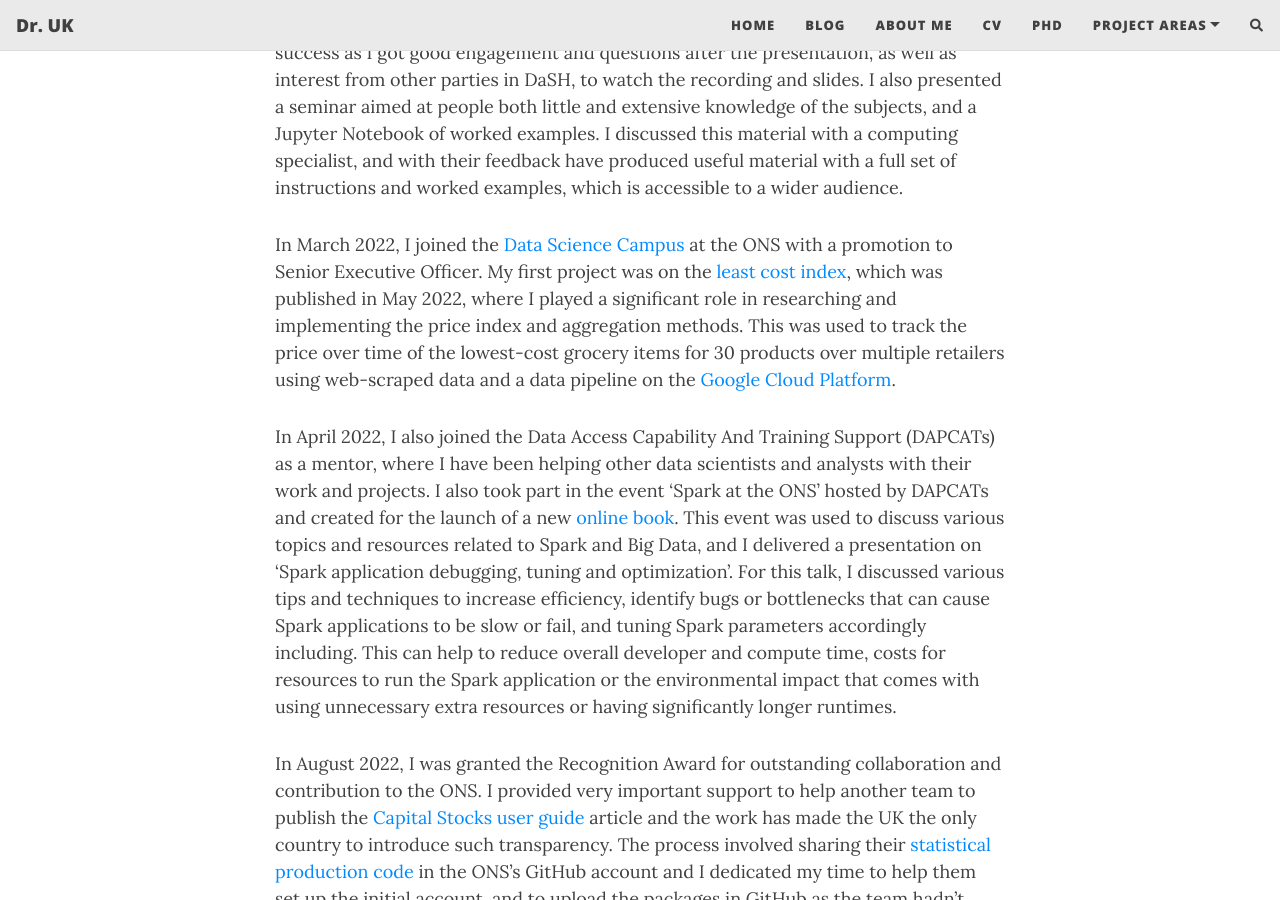
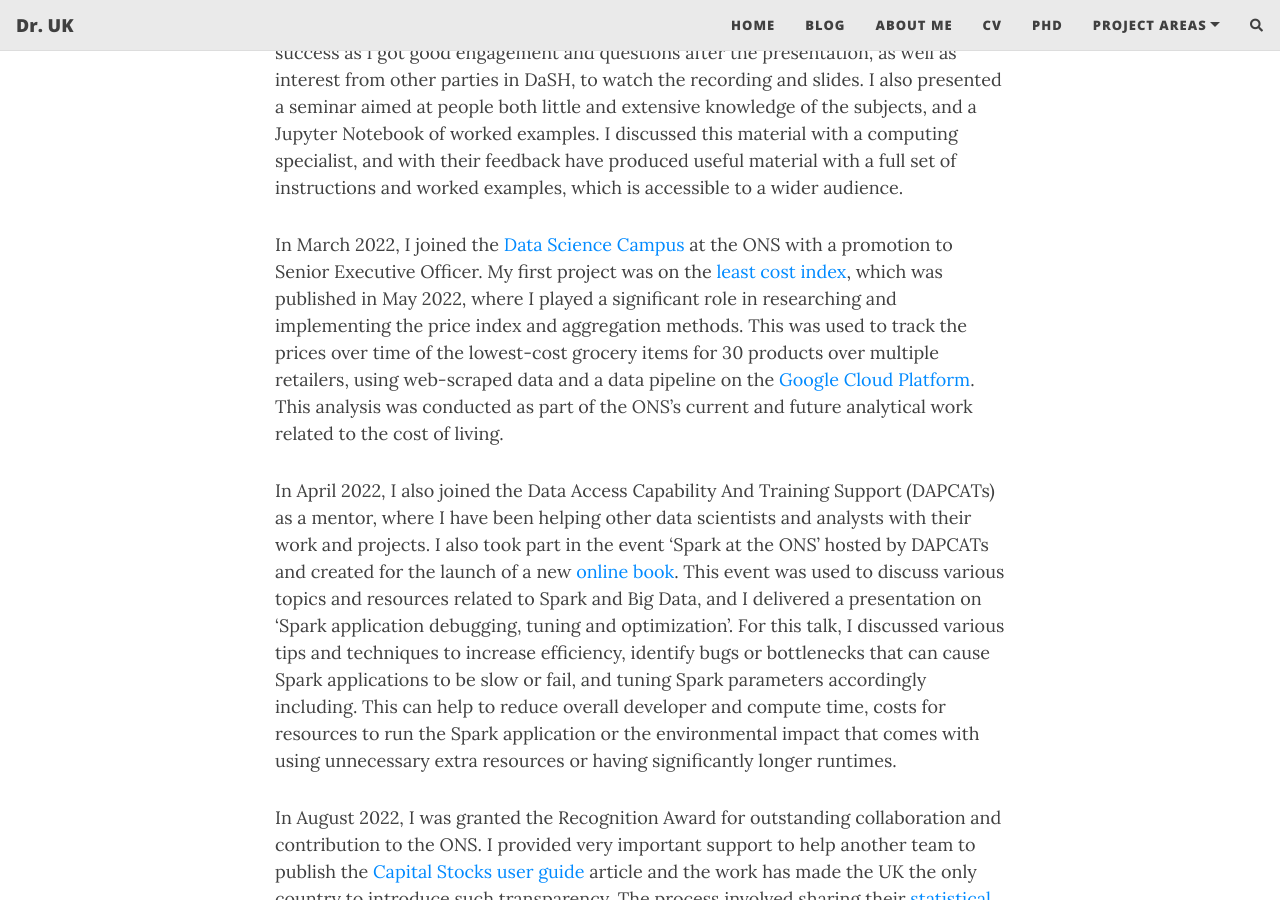
Before and after one commit to drrobotk/drrobotk.github.io, a Jekyll site: the page built from aboutme.md, in a window 1280 px wide and 900 px high, scrolled down 2032 px. Built offline with Jekyll 4.4.1, drawn with Linux system fonts in a browser that asks for light colours; nearby versions of some CDN libraries; comment, search, counter and statistics services are not loaded.

Commit message:
Update about me.

```diff
--- a/aboutme.md
+++ b/aboutme.md
@@ -22,7 +22,7 @@
 
 After working closely with methodology on index numbers, I was invited to join the Index Numbers Expert Group (INEG) and the Data Science and High-performance computing (DaSH) expert group. I also delivered a presentation in a seminar to my team and deparment, to introduce the concept of Pandas UDFs. This turned out to be a success as I got good engagement and questions after the presentation, as well as interest from other parties in DaSH, to watch the recording and slides. I also presented a seminar aimed at people both little and extensive knowledge of the subjects, and a Jupyter Notebook of worked examples. I discussed this material with a computing specialist, and with their feedback have produced useful material with a full set of instructions and worked examples, which is accessible to a wider audience.
 
-In March 2022, I joined the [Data Science Campus](https://datasciencecampus.ons.gov.uk/) at the ONS with a promotion to Senior Executive Officer. My first project was on the [least cost index](https://www.ons.gov.uk/economy/inflationandpriceindices/articles/trackingthelowestcostgroceryitemsukexperimentalanalysis/april2021toapril2022), which was published in May 2022, where I played a significant role in researching and implementing the price index and aggregation methods. This was used to track the price over time of the lowest-cost grocery items for 30 products over multiple retailers using web-scraped data and a data pipeline on the [Google Cloud Platform](https://cloud.google.com/).
+In March 2022, I joined the [Data Science Campus](https://datasciencecampus.ons.gov.uk/) at the ONS with a promotion to Senior Executive Officer. My first project was on the [least cost index](https://www.ons.gov.uk/economy/inflationandpriceindices/articles/trackingthelowestcostgroceryitemsukexperimentalanalysis/april2021toapril2022), which was published in May 2022, where I played a significant role in researching and implementing the price index and aggregation methods. This was used to track the prices over time of the lowest-cost grocery items for 30 products over multiple retailers, using web-scraped data and a data pipeline on the [Google Cloud Platform](https://cloud.google.com/). This analysis was conducted as part of the ONS's current and future analytical work related to the cost of living.
 
 In April 2022, I also joined the Data Access Capability And Training Support (DAPCATs) as a mentor, where I have been helping other data scientists and analysts with their work and projects. I also took part in the event 'Spark at the ONS' hosted by DAPCATs and created for the launch of a new [online book](https://best-practice-and-impact.github.io/ons-spark/intro.html). This event was used to discuss various topics and resources related to Spark and Big Data, and I delivered a presentation on 'Spark application debugging, tuning and optimization'. For this talk, I discussed various tips and techniques to increase efficiency, identify bugs or bottlenecks that can cause Spark applications to be slow or fail, and tuning Spark parameters accordingly including. This can help to reduce overall developer and compute time, costs for resources to run the Spark application or the environmental impact that comes with using unnecessary extra resources or having significantly longer runtimes.
 
```
